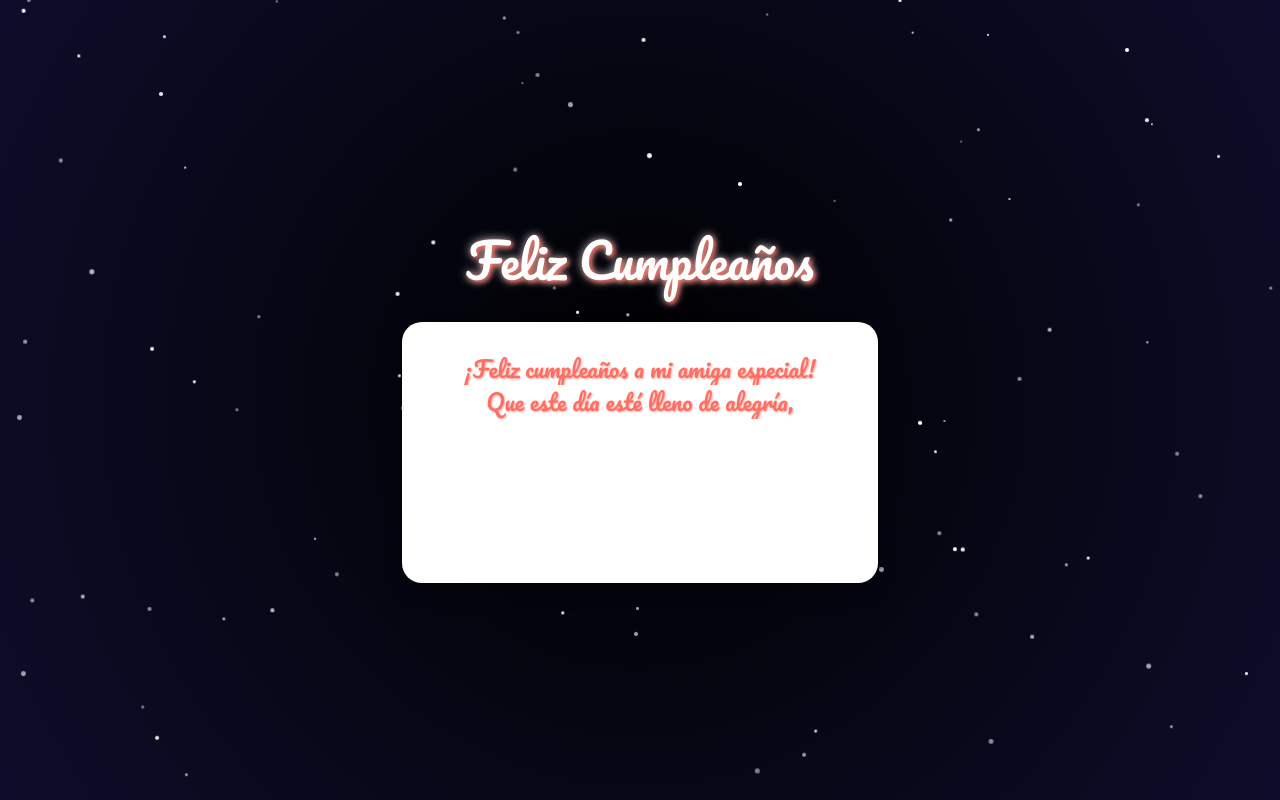
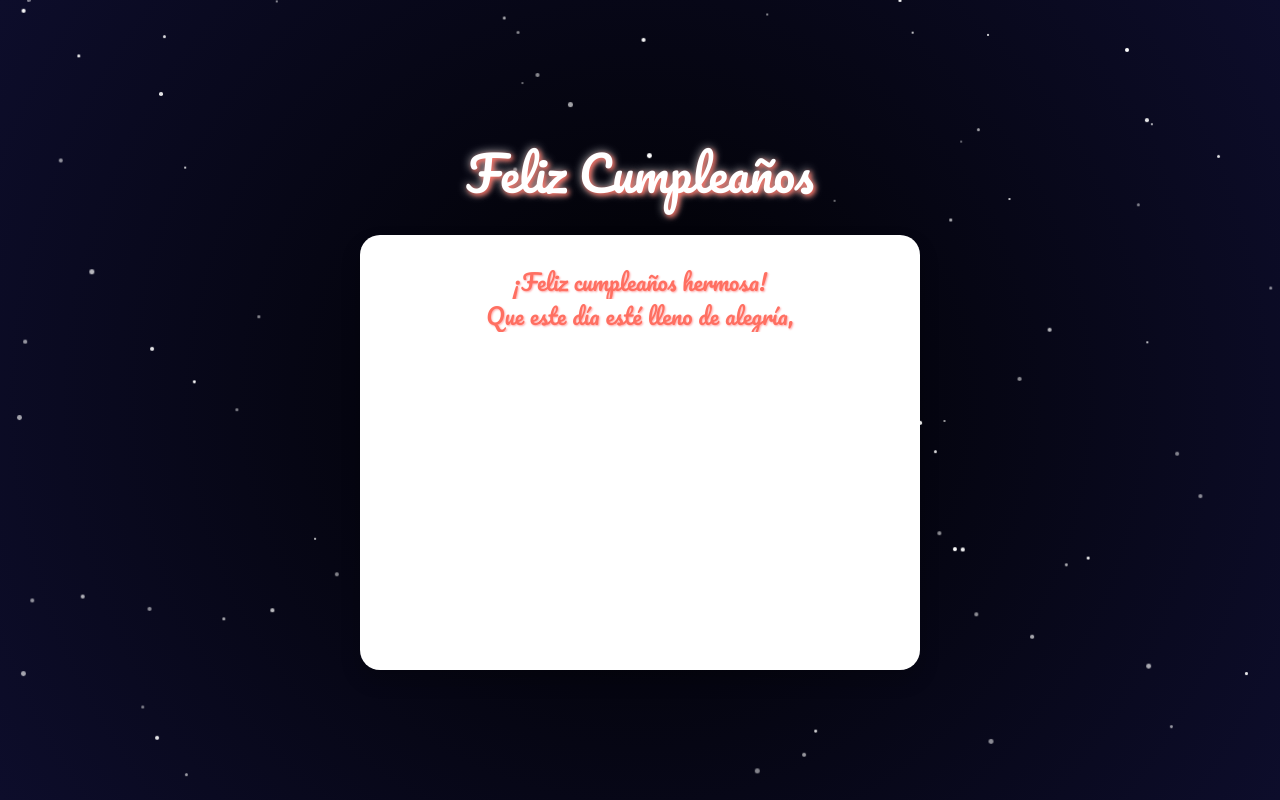
Before and after one commit to erick949/Carta_especial, a plain HTML site: page carta.html in a window 1280 px wide. Drawn offline with Linux system fonts and the light colour scheme.

Commit message:
Update carta.html
modificaciones para la pantalal

```diff
--- a/carta.html
+++ b/carta.html
@@ -34,7 +34,9 @@
             box-shadow: 0 10px 20px rgba(0, 0, 0, 0.2);
             text-align: center;
             padding: 30px;
-            max-width: 500px;
+            width: 90%; /* Toma el 90% del ancho en dispositivos pequeños */
+            max-width: 500px; /* Máximo ancho */
+            aspect-ratio: 4 / 3; /* Mantiene una proporción de 4:3 */
             position: relative;
             z-index: 1; /* Tarjeta al frente */
         }
@@ -128,7 +130,7 @@
 
     <div class="card">
         <div class="message">
-            <div class="line active">¡Feliz cumpleaños a mi amiga especial!</div>
+            <div class="line active">¡Feliz cumpleaños hermosa!</div>
             <div class="line">Que este día esté lleno de alegría,</div>
             <div class="line">con momentos inolvidables y muchas sonrisas.</div>
             <div class="line">Te mereces todo lo bonito del mundo,</div>
```
